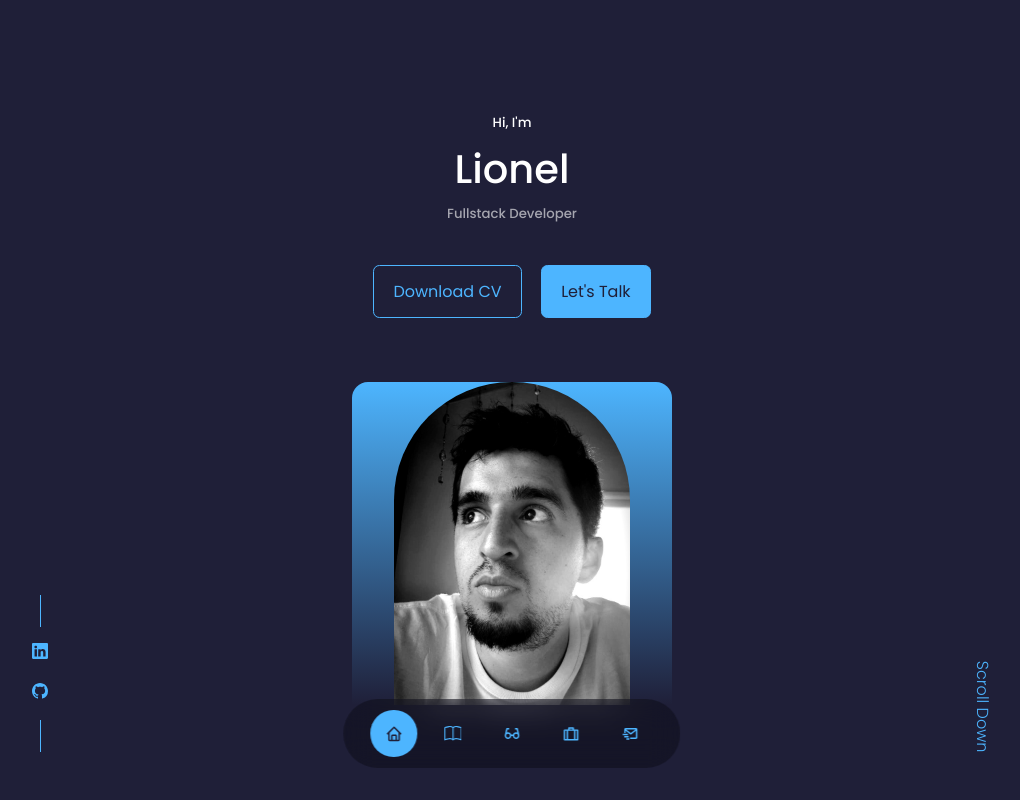
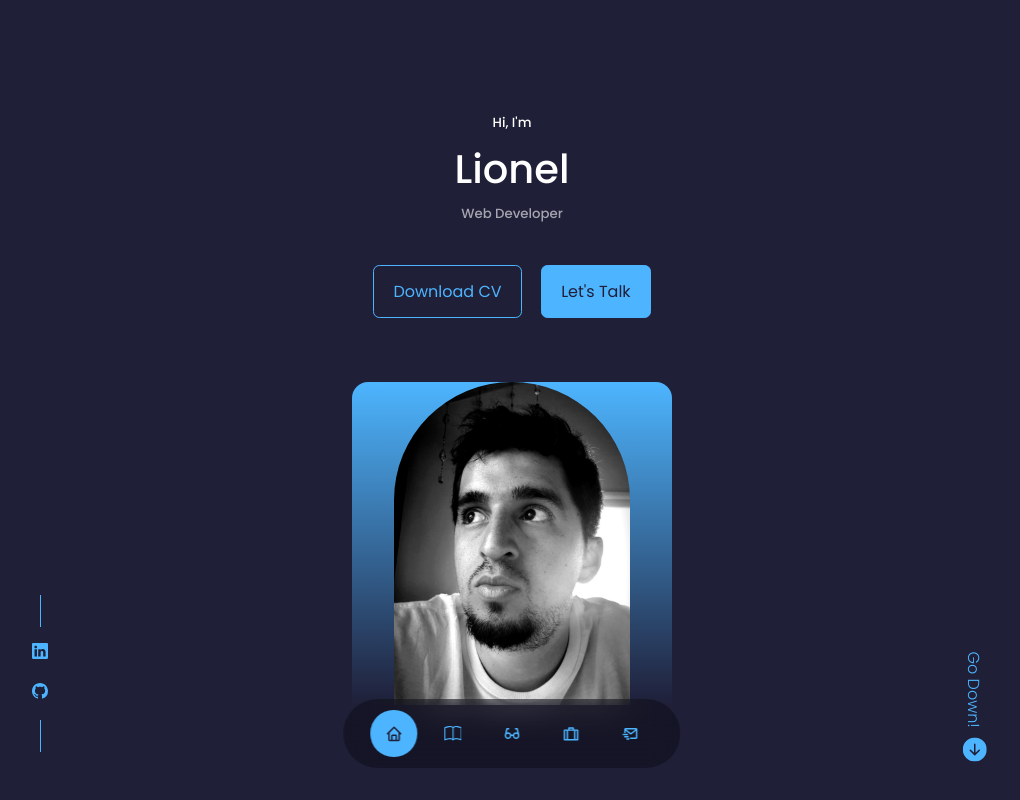
Before and after one commit to Lioxcas/Portfolio, a Next.js app: page / in a window 1280 px wide. Shown: the top 800 px of the page, without its empty margins (128-1148 px from the left). Built offline with nearby package versions, Linux system fonts and the light colour scheme.

Commit message:
Header component

```diff
--- a/src/components/header/Header.jsx
+++ b/src/components/header/Header.jsx
@@ -4,6 +4,7 @@ import CTA from "./CTA";
 import ME from "../../../public/me.jpg";
 import styles from "../../../styles/Header.module.css";
 import HeaderSocials from "./HeaderSocials";
+import { BsFillArrowRightCircleFill } from "react-icons/bs";
 
 const Header = () => {
   return (
@@ -12,13 +13,17 @@ const Header = () => {
         <h5>Hi, I&apos;m</h5>
         <h1>Lionel</h1>
         <HeaderSocials />
-        <h5 className={"text-light"}>Fullstack Developer</h5>
+        <h5 className={"text-light"}>Web Developer</h5>
         <CTA />
         <div className={styles.me}>
           <Image src={ME} alt="Lionel Picture" className={styles.pic} />
         </div>
         <a href="#contact" className={styles.scroll__down}>
-          Scroll Down
+          Go Down!
+          <BsFillArrowRightCircleFill
+            size={"1.5em"}
+            className={styles.scroll__down_icon}
+          />
         </a>
       </div>
     </header>
--- a/styles/Header.module.css
+++ b/styles/Header.module.css
@@ -71,6 +71,11 @@
   font-weight: 200;
 }
 
+.scroll__down_icon {
+  margin-left: 10px;
+  margin-bottom: -5px;
+}
+
 /* -------------------MEDIA QUERIES (TABLETS)-----------------*/
 
 @media screen and (max-width: 1024px) {
```
